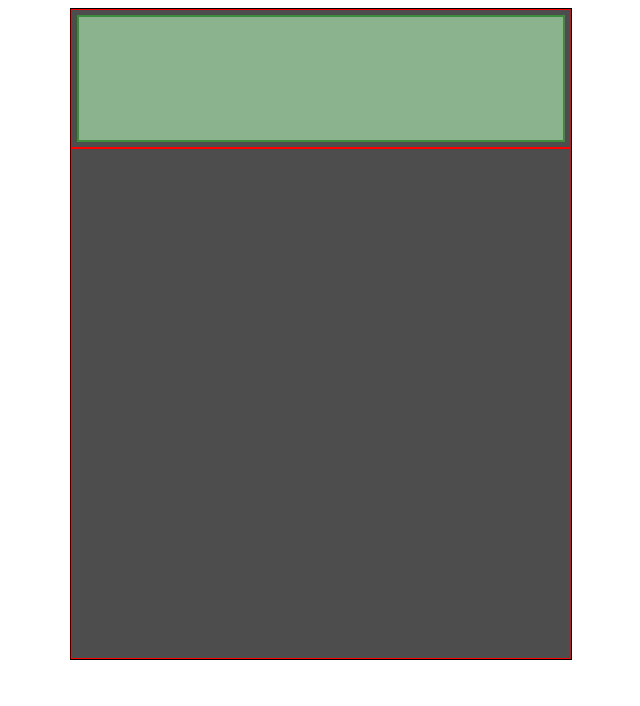
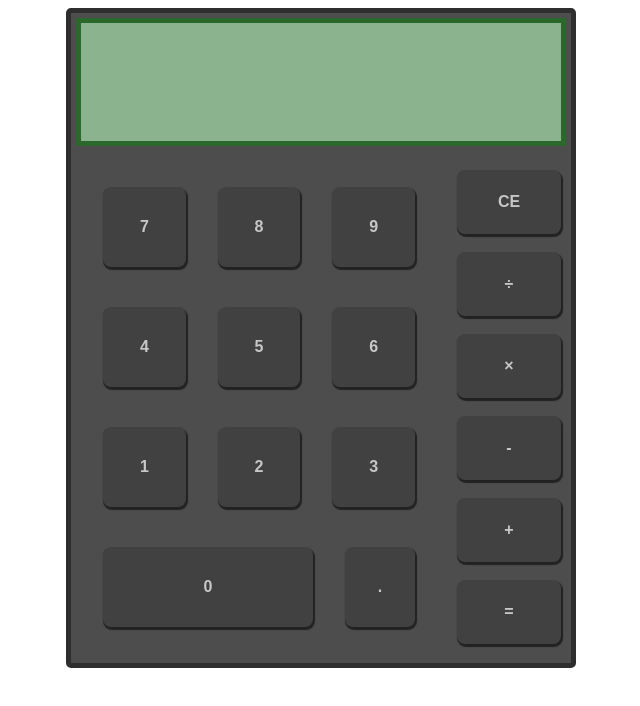
Before and after one commit to P6hi/calculator, a plain HTML site: page index.html in a window 1280 px wide. Shown: the whole page, without its empty margins (319-959 px from the left). Drawn offline with Linux system fonts and the light colour scheme.

Commit message:
Add calculator divs
Create calculator structure with divs and add classes the button divs

```diff
--- a/index.html
+++ b/index.html
@@ -5,7 +5,7 @@
     <meta http-equiv="X-UA-Compatible" content="IE=edge">
     <meta name="viewport" content="width=device-width, initial-scale=1.0">
     <link rel="stylesheet" href="style.css">
-    <script src="script.js"></script>
+    <script src="script.js" defer></script>
     <title>Calculator</title>
 </head>
 <body>
@@ -13,7 +13,29 @@
         <div class="display-container">
             <div class="display"></div>
         </div>
-        <div class="button-container"></div>
+        <div class="button-container">
+            <div class="buttons-left">
+                <div class="button-number">7</div>
+                <div class="button-number">8</div>
+                <div class="button-number">9</div>
+                <div class="button-number">4</div>
+                <div class="button-number">5</div>
+                <div class="button-number">6</div>
+                <div class="button-number">1</div>
+                <div class="button-number">2</div>
+                <div class="button-number">3</div>
+                <div class="button-number" id="zero">0</div>
+                <div class="button-number" id="dot">.</div>
+            </div>
+        <div class="buttons-right">
+            <div class="button-operator" id="clear">CE</div>
+            <div class="button-operator operator" id="divide">÷</div>
+            <div class="button-operator operator" id="multiply">×</div>
+            <div class="button-operator operator" id="subtract">-</div>
+            <div class="button-operator operator" id="add">+</div>
+            <div class="button-operator" id="equal">=</div>
+        </div>
+        </div>
     </div>
 </body>
 </html>
--- a/script.js
+++ b/script.js
@@ -25,3 +25,40 @@ function operate(a, o, b) {
         division(a,b);
     }
 }
+
+const buttons = document.querySelectorAll(".button-number");
+const display = document.querySelector(".display");
+const clear = document.querySelector('#clear');
+const operators = document.querySelectorAll('.operator');
+let displayValue = display.textContent;
+const digits = {
+    number1: displayValue,
+    operator: null,
+    number2: 0
+}
+
+operators.forEach(operator => {
+    operator.addEventListener('click', (e) => {
+        display.textContent += (` ${e.target.textContent}`);
+        //if number 1 = empty add displayValue to digits.number1
+        //if not empty = add displayValue to digits.number2
+        //run operate function
+        digits.operator = e.target.textContent;
+        digits.number1 = displayValue;
+    })
+})
+
+buttons.forEach(button => {
+    button.addEventListener('click', (e) => {
+        let toDisplay = e.target.textContent;
+        display.textContent += toDisplay;
+        displayValue += toDisplay;
+    })
+})
+
+clear.addEventListener('click', () => {
+    display.textContent = '';
+    displayValue = '';
+    digits.number1 = null;
+    digits.operator = null;
+})
--- a/style.css
+++ b/style.css
@@ -1,19 +1,20 @@
 body {
     display: flex;
     justify-content: center;
+    font-family: Arial, Helvetica, sans-serif;
 }
 
 .calc-container {
     display: flex;
     flex-direction: column;
-    border: 1px solid rgb(0, 0, 0);
+    border: 5px solid rgb(46, 46, 46);
+    border-radius: 5px;
     background-color: rgb(77, 77, 77);
     height: 650px;
     width: 500px;
 }
 
 .display-container {
-    border: 1px solid red;
     display: flex;
     flex: 1 1 0;
     padding: 5px
@@ -21,17 +22,84 @@ body {
 
 .display {
     padding: 5px;
-    border: 2px solid rgb(59, 141, 59);
+    border: 5px solid rgb(43, 104, 43);
     display: flex;
     justify-content: flex-end;
     align-items: center;
     flex: 1 1 0;
     background-color: rgb(139, 179, 142);
-    font-family: Arial, Helvetica, sans-serif;
     font-size: 4em;
+    min-width: 0;
 }
 
 .button-container {
-    border: 1px solid red;
+    display: flex;
     flex: 4 1 0;
 }
+
+.buttons-left {
+    padding: 2em;
+    flex: 3 1 0;
+    display: flex;
+    flex-wrap: wrap;
+    gap: 2em;
+    justify-content: center;
+    align-items: center;
+}
+
+.buttons-right {
+    display: flex;
+    justify-content: center;
+    align-items: center;
+    flex-wrap: wrap;
+    flex: 1 1 0;
+    padding: 10px;
+}
+
+.button-number {
+    display: flex;
+    justify-content: center;
+    align-items: center;
+    border-radius: 0.5em;
+    box-shadow: 1px 2px 1px 1px rgb(34, 34, 34);
+    flex: 1 1 auto;
+    height: 5em;
+    width: 5em;
+    color: rgb(199, 199, 199);
+    font-weight: bold;
+    background-color: rgb(65, 65, 65);
+    transition: box-shadow 0,1s;
+    cursor: pointer;
+}
+
+.button-number:hover {
+    box-shadow: -1px -2px 1px 1px rgb(34, 34, 34);
+}
+
+#zero {
+    flex: 3 1 0;
+}
+
+#dot {
+    flex: 1 1 0;
+}
+
+.button-operator {
+    height: 4em;
+    width: 4.5em;
+    display: flex;
+    justify-content: center;
+    align-items: center;
+    border-radius: 0.5em;
+    box-shadow: 1px 2px 1px 1px rgb(34, 34, 34);
+    flex: 1 1 auto;
+    color: rgb(199, 199, 199);
+    font-weight: bold;
+    background-color: rgb(65, 65, 65);
+    cursor: pointer;
+    transition: box-shadow 0,1s;
+}
+
+.button-operator:hover {
+    box-shadow: -1px -2px 1px 1px rgb(34, 34, 34);
+}
```
